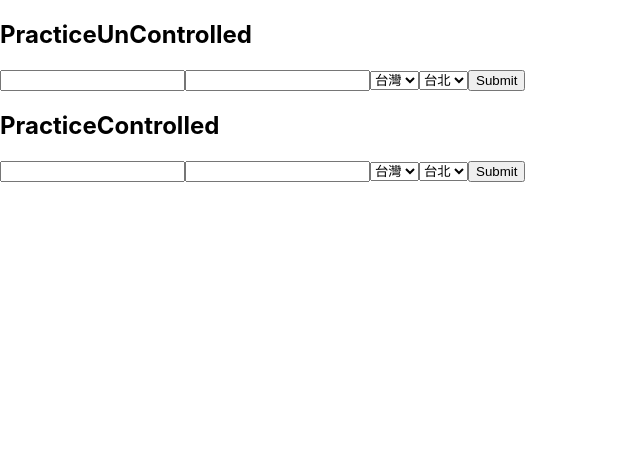
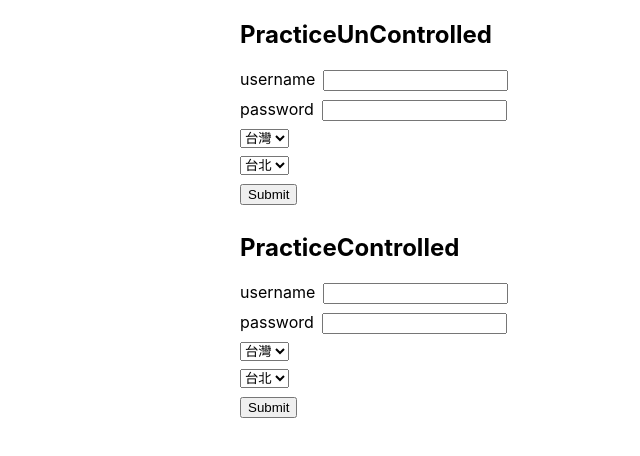
Before and after one commit to futianshen/react-hook-form, a React (Vite) app: page / in a window 1280 px wide. Shown: the top 456 px of the page, without its empty margins (0-640 px from the left). Built offline with nearby package versions, Linux system fonts and the light colour scheme.

Commit message:
[FEATURE] remove unused code

```diff
--- a/src/App.tsx
+++ b/src/App.tsx
@@ -8,7 +8,7 @@ import PracticeControlled from "./PracticeControlled"
 
 function App() {
   return (
-    <div>
+    <div id="app">
       {/* <h2>Controlled Component</h2>
       <FormControlled />
       <hr />
--- a/src/PracticeControlled.tsx
+++ b/src/PracticeControlled.tsx
@@ -9,6 +9,8 @@ import React from "react"
 const countries = [
   { name: "台灣", cities: ["台北", "桃園", "高雄"] },
   { name: "日本", cities: ["大阪", "東京", "北海道"] },
+  { name: "中國", cities: ["北京", "上海"] },
+  { name: "韓國", cities: ["首爾", "釜山"] },
 ]
 
 function PracticeControlled() {
@@ -27,28 +29,41 @@ function PracticeControlled() {
       city: "台北",
     },
   })
-  const submit = handleSubmit(
-    (data) => console.log(data),
-    (error) => {
-      setFocus("username")
-      console.error(error)
-    }
-  )
+  const submit = handleSubmit((data) => console.log(data))
 
   return (
     <form onSubmit={submit}>
-      <Input
+      <label>
+        <span>username</span>
+        <Controller
           name="username"
           control={control}
           rules={{ required: true, maxLength: 20 }}
+          render={({ field: { ref, name, value, onChange } }) => (
+            <input ref={ref} name={name} value={value} onChange={onChange} />
+          )}
         />
-      {errors.username?.type}
-      <Input
+        {errors.username?.type && <span>{errors.username.type}</span>}
+      </label>
+
+      <label>
+        <span>password</span>
+        <Controller
           name="password"
           control={control}
           rules={{ required: true, maxLength: 20 }}
+          render={({ field: { ref, name, value, onChange } }) => (
+            <input
+              ref={ref}
+              type="password"
+              name={name}
+              value={value}
+              onChange={onChange}
             />
-      {errors.password?.type}
+          )}
+        />
+        {errors.password?.type && <span>{errors.password.type}</span>}
+      </label>
 
       <Controller
         name="country"
@@ -97,20 +112,6 @@ function PracticeControlled() {
   )
 }
 
-function Input(
-  props: UseControllerProps<{
-    // 為什麼要放這麼多 type
-    username: string
-    password: string
-    country: string
-    city: string
-  }>
-) {
-  const { field } = useController(props)
-
-  return <input {...field} />
-}
-
 export default PracticeControlled
 // - 表單驗證
 // - [x]連動表單 B 项的值跟随 A 项变化 `Controller`
--- a/src/PracticeUnControlled.tsx
+++ b/src/PracticeUnControlled.tsx
@@ -4,6 +4,8 @@ import { useForm } from "react-hook-form"
 const countries = [
   { name: "台灣", cities: ["台北", "桃園", "高雄"] },
   { name: "日本", cities: ["大阪", "東京", "北海道"] },
+  { name: "中國", cities: ["北京", "上海"] },
+  { name: "韓國", cities: ["首爾", "釜山"] },
 ]
 
 function PracticeUnControlled() {
@@ -22,23 +24,24 @@ function PracticeUnControlled() {
       city: "台北",
     },
   })
-  const submit = handleSubmit(
-    (data) => console.log(data),
-    (error) => {
-      setFocus("username")
-      console.error(error)
-    }
-  )
+  const submit = handleSubmit((data) => console.log(data))
 
   return (
     <form onSubmit={submit}>
-      <input {...register("username", { required: true, maxLength: 20 })} />
-      {errors.username?.type}
-      <input
-        type="password"
-        {...register("password", { required: true, maxLength: 20 })}
-      />
-      {errors.password?.type}
+      <label>
+        <span>username</span>
+        <input {...register("username", { required: true, maxLength: 20 })} />
+        {errors.username?.type && <span>{errors.username.type}</span>}
+      </label>
+
+      <label>
+        <span>password</span>
+        <input
+          type="password"
+          {...register("password", { required: true, maxLength: 20 })}
+        />
+        {errors.password?.type && <span>{errors.password.type}</span>}
+      </label>
 
       <select
         {...register("country")}
@@ -66,6 +69,7 @@ function PracticeUnControlled() {
             </option>
           ))}
       </select>
+
       <input type="submit" />
     </form>
   )
--- a/src/index.css
+++ b/src/index.css
@@ -1,13 +1,34 @@
 body {
   margin: 0;
-  font-family: -apple-system, BlinkMacSystemFont, 'Segoe UI', 'Roboto', 'Oxygen',
-    'Ubuntu', 'Cantarell', 'Fira Sans', 'Droid Sans', 'Helvetica Neue',
+  font-family: -apple-system, BlinkMacSystemFont, "Segoe UI", "Roboto", "Oxygen",
+    "Ubuntu", "Cantarell", "Fira Sans", "Droid Sans", "Helvetica Neue",
     sans-serif;
   -webkit-font-smoothing: antialiased;
   -moz-osx-font-smoothing: grayscale;
 }
 
+#app {
+  width: 800px;
+  margin: 0 auto;
+}
+
 code {
-  font-family: source-code-pro, Menlo, Monaco, Consolas, 'Courier New',
+  font-family: source-code-pro, Menlo, Monaco, Consolas, "Courier New",
     monospace;
 }
+
+form > * {
+  margin-bottom: 8px;
+}
+
+label {
+  display: block;
+}
+
+label > * {
+  margin-right: 8px;
+}
+
+select {
+  display: block;
+}
```
Also changed, not shown: 1 other file (tests, documents, lock files or other folders). Lines whose indentation alone changed are shown as unchanged.
